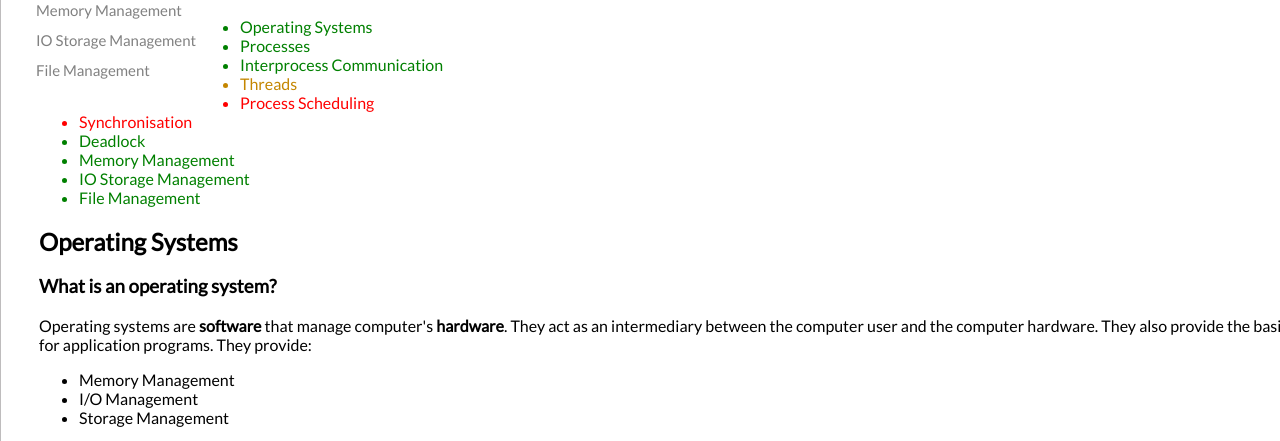
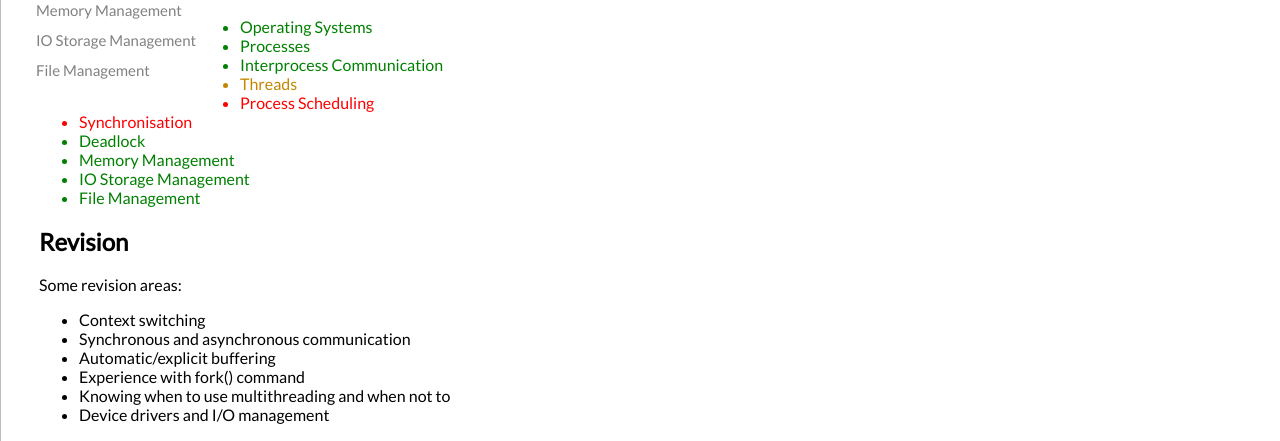
Before and after one commit to jondavies00/jondavies00.github.io, a plain HTML site: page sys2.html in a window 1280 px wide. Shown: the part 352-793 px from the top of the page. Drawn offline with Linux system fonts and the light colour scheme.

Commit message:
revision

```diff
--- a/sys2.html
+++ b/sys2.html
@@ -64,6 +64,20 @@
                             <li style="color: green">IO Storage Management</li>
                             <li style="color: green">File Management</li>
                         </ul>
+                    </div>
+                    <div class = "revision">
+                        <h2>Revision</h2>
+                        <p>
+                            Some revision areas:
+                            <ul>
+                                <li>Context switching</li>
+                                <li>Synchronous and asynchronous communication</li>
+                                <li>Automatic/explicit buffering</li>
+                                <li>Experience with fork() command</li>
+                                <li>Knowing when to use multithreading and when not to</li>
+                                <li>Device drivers and I/O management</li>
+                            </ul>
+                        </p>
                     </div>
                     <div class="operating-systems">
                         <h2 id="os">
```
Also changed, not shown: sys3.html (+14 -0 lines).
